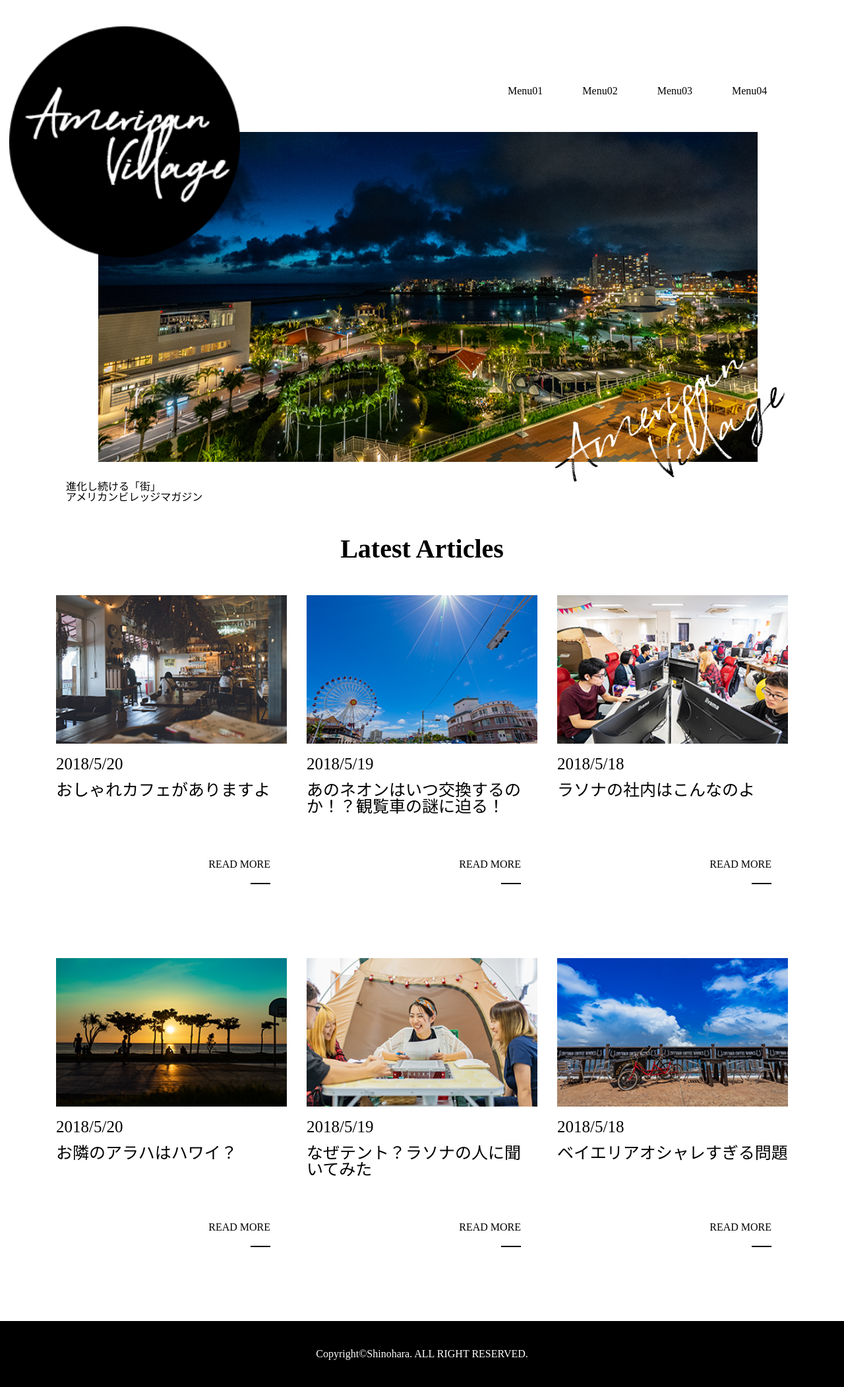
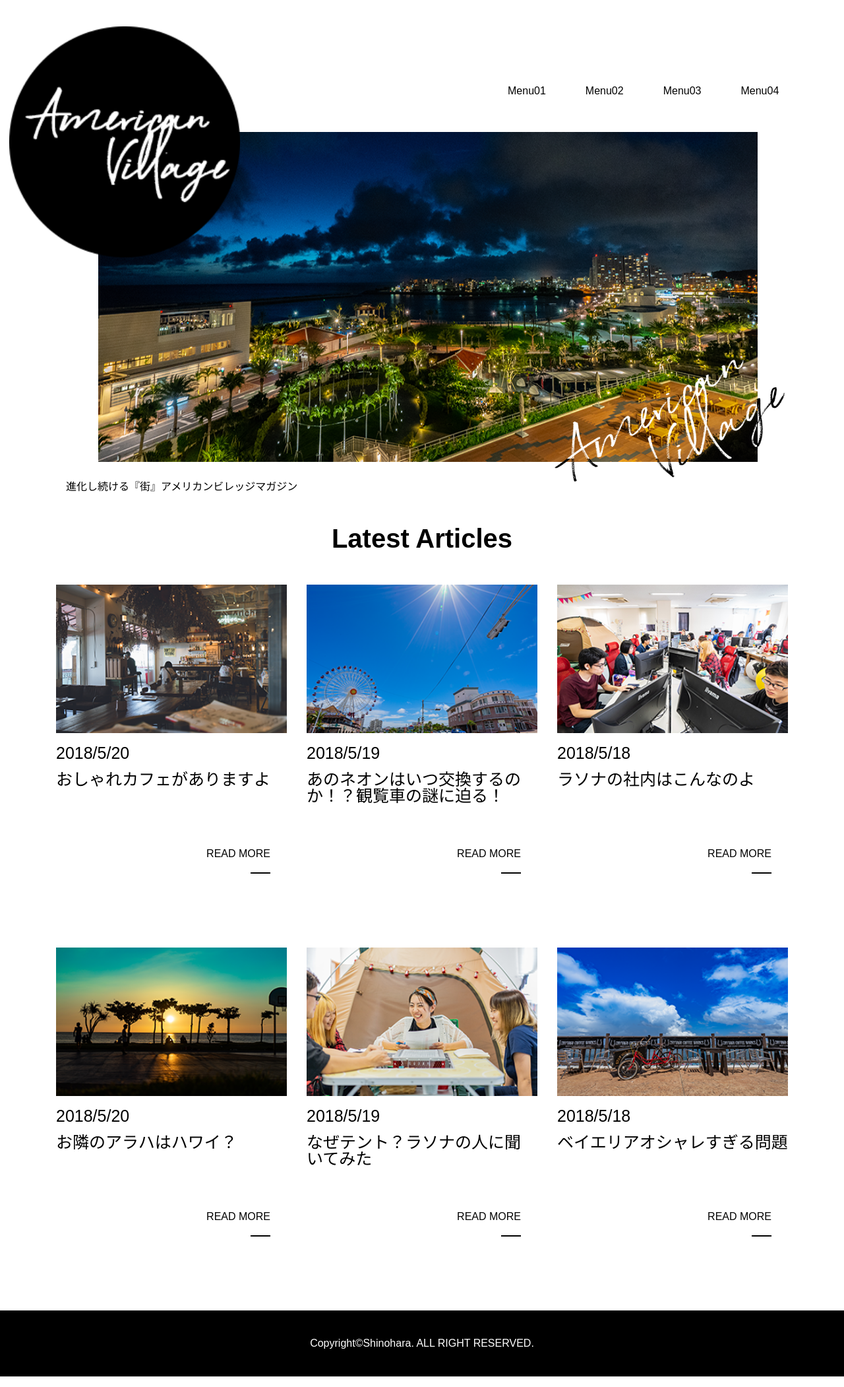
Before and after one commit to marumaru13/americanV, a PHP site: page / in a window 1280 px wide. Shown: the whole page at 66% size. Run offline with PHP 8.4, Linux system fonts and the light colour scheme.

Commit message:
文字たい追加

```diff
--- a/assets/css/style.css
+++ b/assets/css/style.css
@@ -3,17 +3,17 @@
     height: 100px;
     background-color: white;
 }
-
+body{
+    font-family: "游ゴシック体", YuGothic, "游ゴシック Medium", "Yu Gothic Medium", "游ゴシック", "Yu Gothic", sans-serif;
+}
 .inner {
     padding-top: 30px;
     display: flex;
     justify-content: flex-end;
     position: absolute;
     padding-left: 770px;
-
 }
 /* メイン画像 */
-
 .box{
     position: relative; /* 基準位置とする */
     width: 1152px;
@@ -24,7 +24,6 @@
 .menu{
     padding-right: 60px;
 }
-
 .img_01{
     top: 100px;
     left: 85px;
@@ -33,7 +32,6 @@
     position: absolute; /* 相対位置に指定 */
     background-color: white;
 }
-
 .img_02{
 
     top: -60px;
@@ -55,7 +53,6 @@
 
 .spimg_03{
     display: none;
-
 }
 
 .left{
@@ -158,10 +155,6 @@ footer{
         position: absolute;
         top: 260px;
     }
-
-
-
-
     .contents{
         width: 100%;
         flex-direction: column;
--- a/index.html
+++ b/index.html
@@ -1,5 +1,6 @@
 <!DOCTYPE html>
 <html lang="ja">
+
 <head>
     <meta charset="UTF-8">
     <meta http-equiv="X-UA-Compatible" content="IE=edge">
@@ -8,6 +9,7 @@
     <link rel="stylesheet" href="./assets/css/style.css">
     <title>American Villege</title>
 </head>
+
 <body>
     <header>
         <div class="section1">
@@ -25,7 +27,7 @@
                 </div>
                 <img src="./assets/img/visual_1_sp.png" alt="" class="spimg_01">
                 <img src="./assets/img/visual_text_sp.png" alt="" class="spimg_03">
-            <p class="left">進化し続ける「街」<br>アメリカンビレッジマガジン</p>
+                <p class="left">進化し続ける『街』アメリカンビレッジマガジン</p>
 
             </div>
         </div>
@@ -99,4 +101,5 @@
     <script src="https://ajax.googleapis.com/ajax/libs/jquery/3.3.1/jquery.min.js"></script>
     <script src="./assets/js/script.js"></script>
 </body>
+
 </html>
```
Lines whose indentation alone changed are shown as unchanged.
